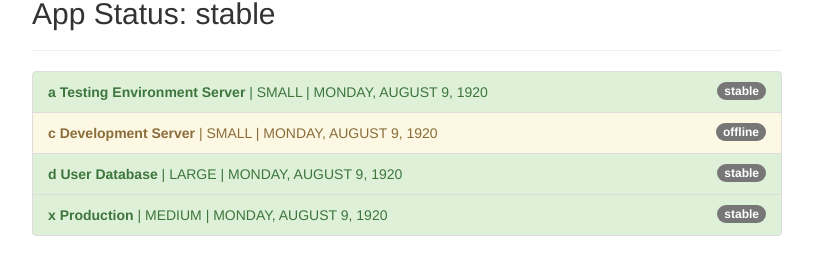
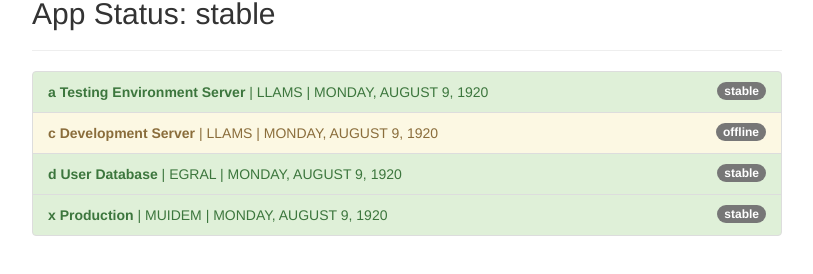
Before and after one commit to TinaSoltanian/AngularPipes, an Angular app in the folder pipes-assignment-start/: page / in a window 1280 px wide. Shown: the part 214-488 px from the top of the page, without its empty margins (233-1046 px from the left). Built offline with nearby package versions, Linux system fonts and the light colour scheme.

Commit message:
add reverse pipe

```diff
--- a/pipes-assignment-start/src/app/app.component.html
+++ b/pipes-assignment-start/src/app/app.component.html
@@ -18,7 +18,7 @@
             {{ server.status }}
           </span>
           <strong>{{ server.name }}</strong> |
-          {{ server.instanceType | uppercase }} |
+          {{ server.instanceType | uppercase | reverseString }} |
           {{ server.started | date:'fullDate' | uppercase }}
         </li>
       </ul>
--- a/pipes-assignment-start/src/app/app.module.ts
+++ b/pipes-assignment-start/src/app/app.module.ts
@@ -6,12 +6,14 @@ import { HttpModule } from '@angular/http';
 import { AppComponent } from './app.component';
 import { FilterPipe } from './filter.pipe';
 import { SortPipe } from './sort.pipe';
+import { ReverseStringPipe } from './reverse-string.pipe';
 
 @NgModule({
   declarations: [
     AppComponent,
     FilterPipe,
-    SortPipe
+    SortPipe,
+    ReverseStringPipe
   ],
   imports: [
     BrowserModule,
--- /dev/null
+++ b/pipes-assignment-start/src/app/reverse-string.pipe.ts
@@ -0,0 +1,13 @@
+import { Pipe, PipeTransform } from '@angular/core';
+
+@Pipe({
+  name: 'reverseString'
+})
+export class ReverseStringPipe implements PipeTransform {
+
+  transform(value: any): any {
+
+    return value.split('').reverse().join('');
+  }
+
+}
```
